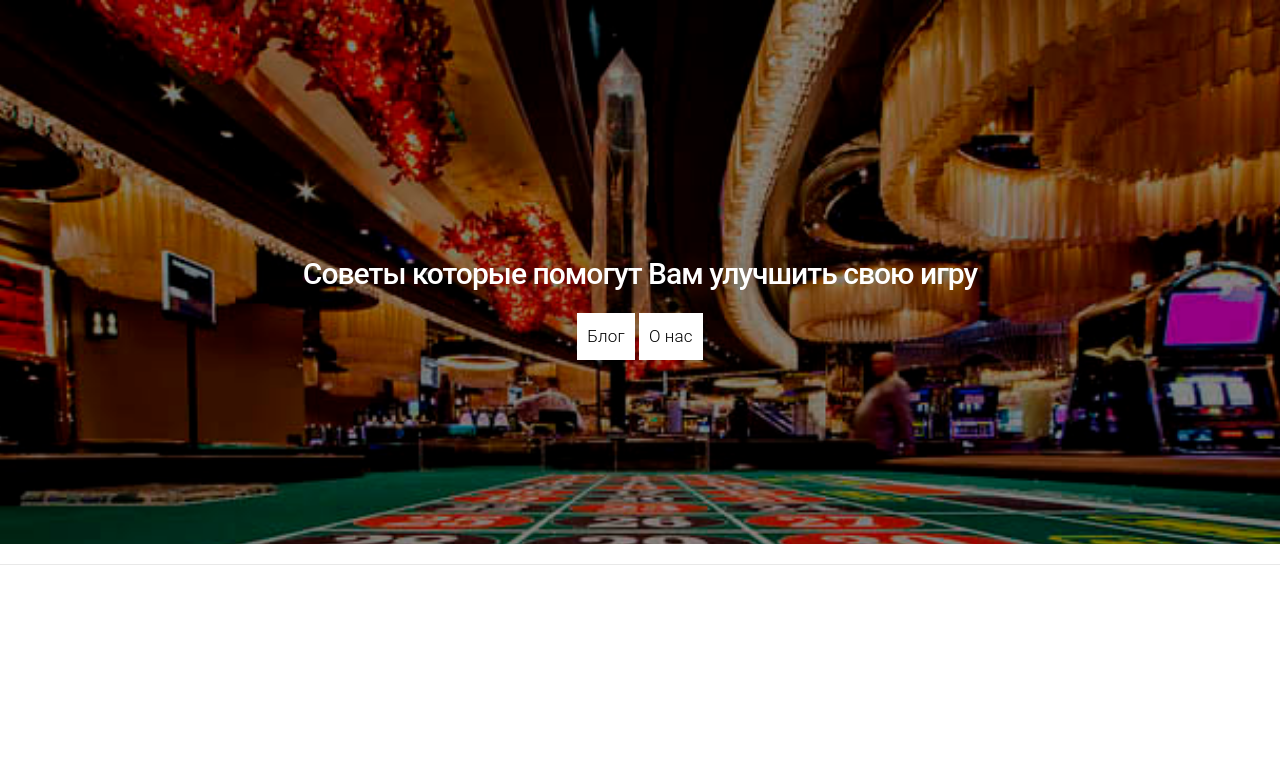
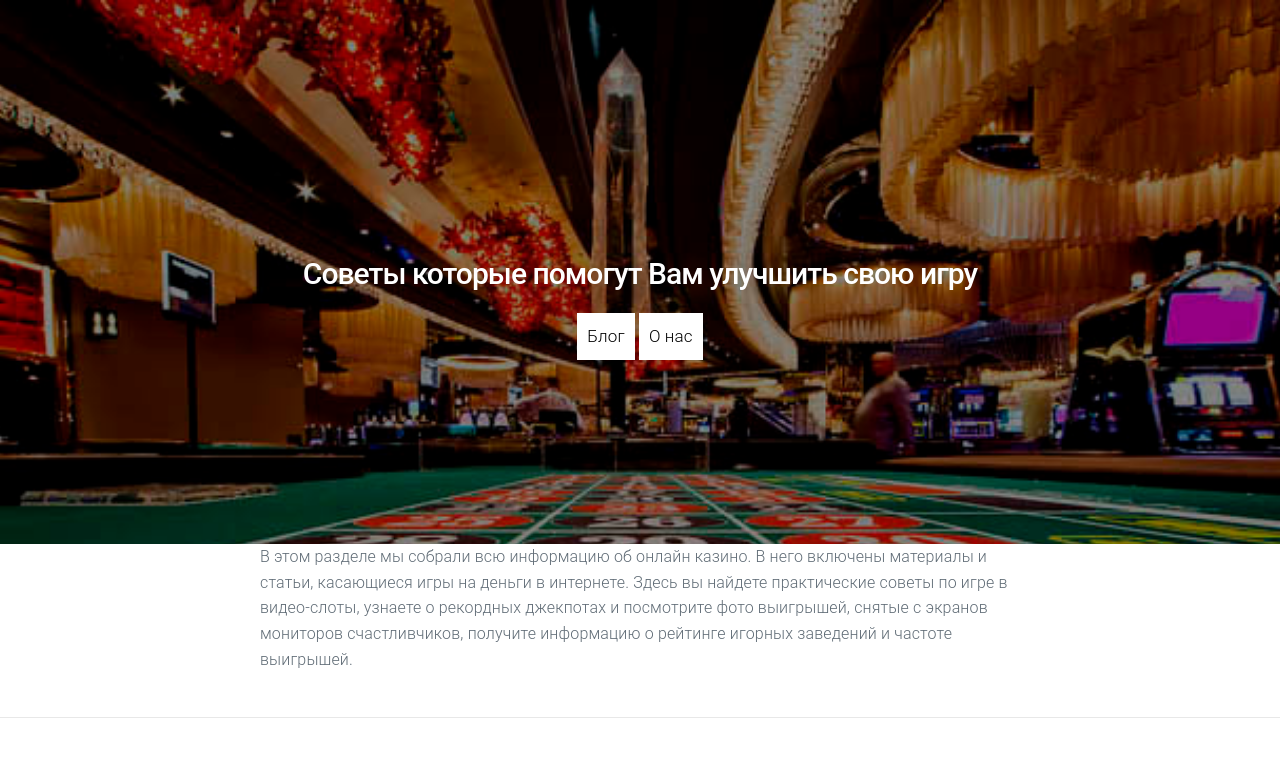
Before and after one commit to alisaklumakova/alisaklumakova.github.io, a Jekyll site: the page built from about.md, in a window 1280 px wide. Shown: the top 757 px of the page. Built offline with Jekyll 4.4.1, drawn with Linux system fonts in a browser that asks for light colours; nearby versions of some CDN libraries.

Commit message:
Update about.html

```diff
--- a/_layouts/about.html
+++ b/_layouts/about.html
@@ -8,7 +8,9 @@
     <main class="wrapper">
 
       {% include header.html %}
-
+<div class="container">
+	<p>В этом разделе мы собрали всю информацию об онлайн казино. В него включены материалы и статьи, касающиеся игры на деньги в интернете. Здесь вы найдете практические советы по игре в видео-слоты, узнаете о рекордных джекпотах и посмотрите фото выигрышей, снятые с экранов мониторов счастливчиков, получите информацию о рейтинге игорных заведений и частоте выигрышей.</p>
+</div>
           </main>
 
         <div>{% include footer.html %}</div>
```
